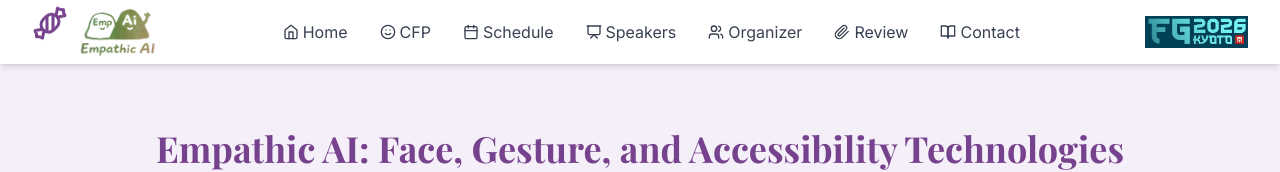
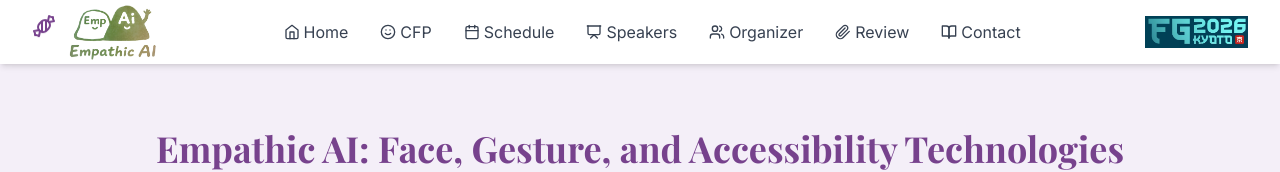
Before and after one commit to ElizaZhou96/EmpAI26, a React (Vite) app: page / in a window 1280 px wide. Shown: the top 172 px of the page. Built offline with nearby package versions, Linux system fonts and the light colour scheme.

Commit message:
Update App.tsx

```diff
--- a/src/App.tsx
+++ b/src/App.tsx
@@ -40,11 +40,11 @@ function App() {
           <div className="flex justify-between h-16 items-center">
             <div className="flex items-center text-[#77428D] font-semibold text-xl">
               {/* <Candy className="inline w-5 h-5 text-[#77428D] animate-bounce mr-2" />EmpAI @FG 2026 */}
-			  <Candy className="inline w-9 h-9 text-[#77428D] animate-bounce mr-2" />
+			  <Candy className="inline w-6 h-6 text-[#77428D] animate-bounce mr-2" />
 			  <img
 			    src="/Logo3.jpg"
 			    alt="Logo"
-			    className="h-12 w-auto"
+			    className="h-14 w-auto"
 			  />
             </div>
             <div className="hidden md:flex items-center space-x-8">
@@ -489,7 +489,7 @@ function App() {
       </div>
     </form>
 
-	<div className="inline w-10 h-10 text-[#77428D] animate-bounce" />
+	<h3 className="inline w-12 h-12 text-[#77428D] animate-bounce text-center mb-1" />
 			  <img
 			    src="/Logo2.jpg"
 			    alt="Logo"
```
